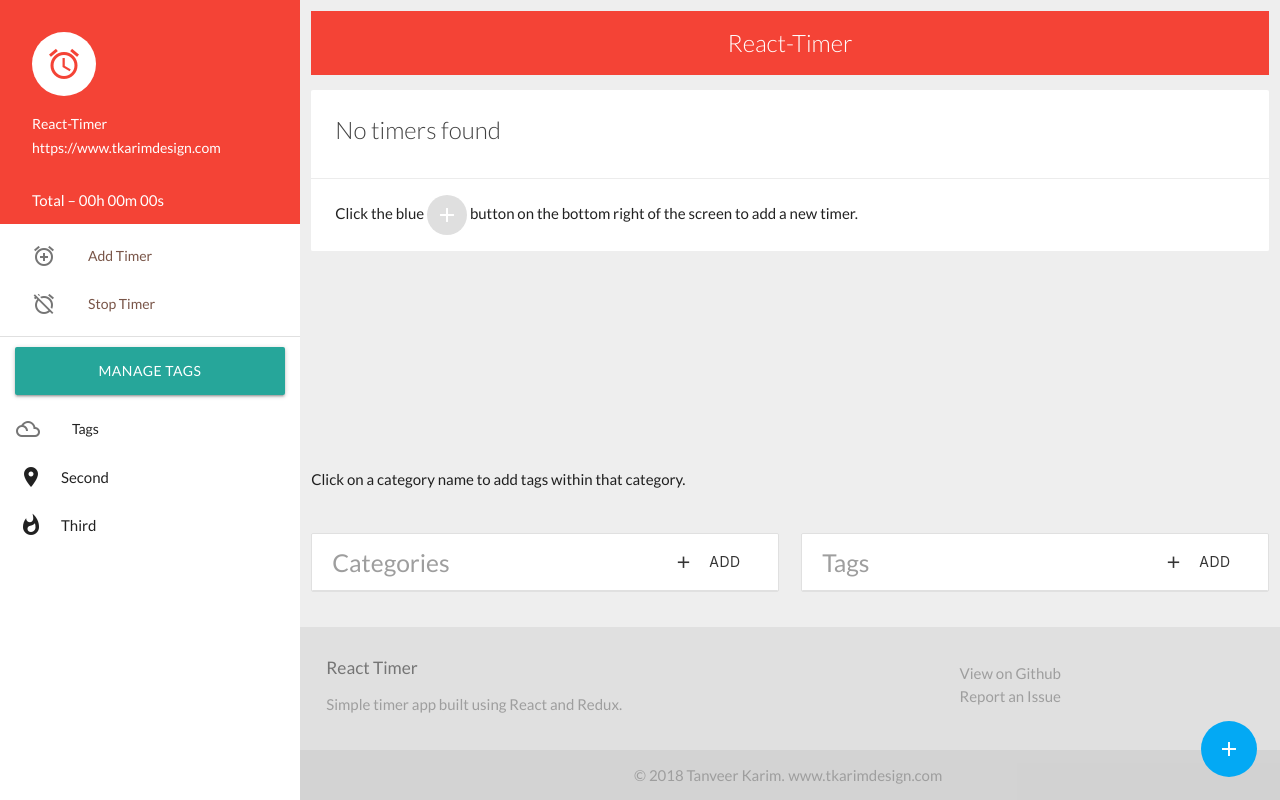
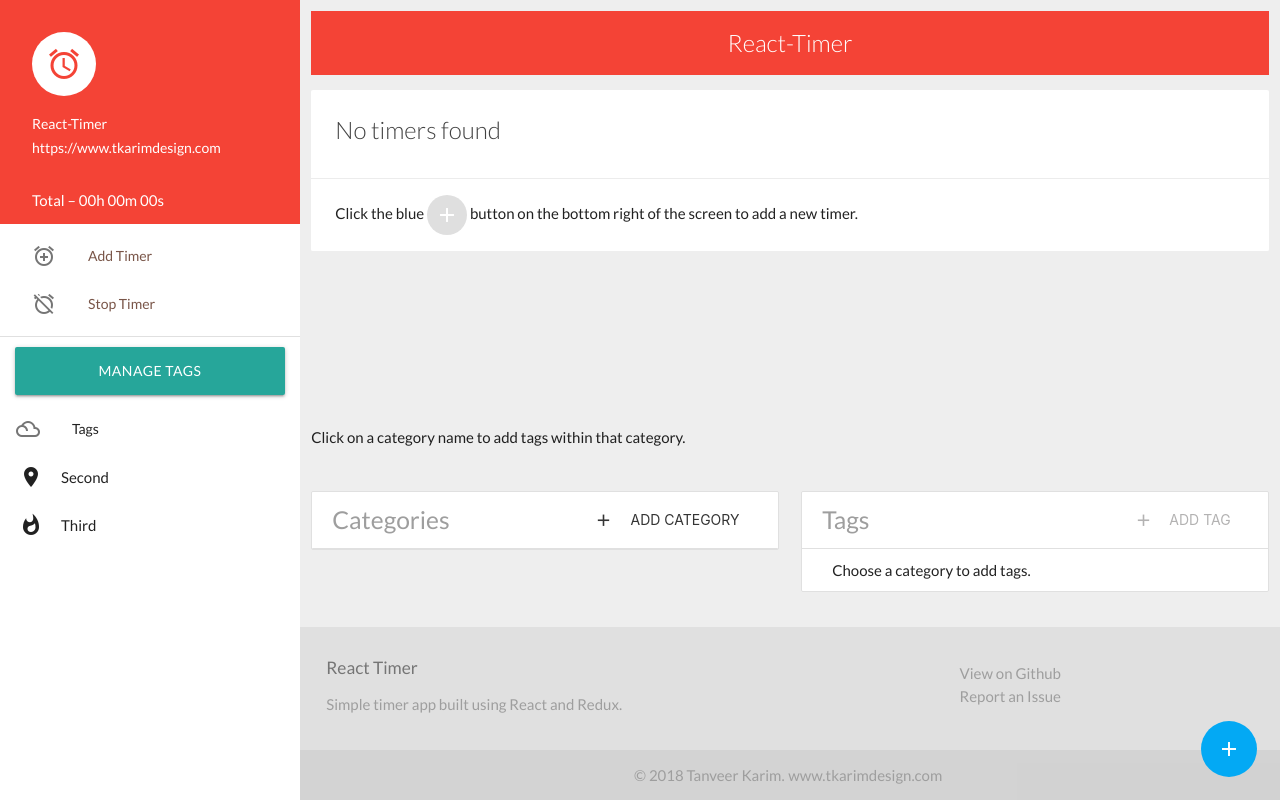
Before and after one commit to tanmancan/simple-tracker, a React (Create React App) app: page / in a window 1280 px wide. Built offline with nearby package versions, Linux system fonts and the light colour scheme.

Commit message:
Added ability to delete and edit category

```diff
--- a/src/components/TagEditor.js
+++ b/src/components/TagEditor.js
@@ -6,7 +6,11 @@ export default class TagEditor extends Component {
     super(props);
     this.handleAddTag = this.handleAddTag.bind(this);
     this.handleAddCategory = this.handleAddCategory.bind(this);
+    this.handleCategoryOnChange = this.handleCategoryOnChange.bind(this);
+    this.handleCategoryEdit = this.handleCategoryEdit.bind(this);
+    this.handleCategoryEditDone = this.handleCategoryEditDone.bind(this);
     this.handleCategorySelection = this.handleCategorySelection.bind(this);
+    this.handleCategoryDeletion = this.handleCategoryDeletion.bind(this);
     this.handleTagOnChange = this.handleTagOnChange.bind(this);
     this.handleTagEdit = this.handleTagEdit.bind(this);
     this.handleTagEditDone = this.handleTagEditDone.bind(this);
@@ -17,7 +21,6 @@ export default class TagEditor extends Component {
   }
 
   handleAddTag(cat) {
-    console.log(rand());
     this.props.onTagAdd({
       name: rand(),
       category: cat
@@ -26,13 +29,47 @@ export default class TagEditor extends Component {
 
   handleAddCategory() {
     this.props.onCategoryAdd({
-      categoryName: rand(),
+      name: rand(),
       id: rand()
     });
   }
 
-  handleCategorySelection(cat) {
-    console.log(cat);
+  handleCategoryOnChange(e) {
+    e.target.value;
+    let name = e.target.value
+    let id = e.target.id.replace('tag-edit-', '');
+    let tagState = {
+      ...this.props.getAllTagsById[id],
+      name
+    }
+    this.setState((state, props) => {
+      props.onTagUpdate({
+        tagState,
+        id
+      });
+      return state;
+    });
+  }
+
+  handleCategoryEdit(e) {
+    e.stopPropagation();
+    let editBtn = e.target.parentNode;
+    console.log(editBtn);
+    let input = editBtn.previousSibling;
+    let name = input.previousSibling;
+    name.classList.add('hide');
+    input.classList.remove('hide');
+    input.style.display = 'inline';
+    input.focus();
+    input.setSelectionRange(0, -1);
+  }
+
+  handleCategoryEditDone(e) {
+    e.target.previousSibling.classList.remove('hide');
+    e.target.classList.add('hide');
+  }
+
+  handleCategorySelection(cat, e) {
     this.setState((state, props) => {
       return {
         currentCategory: cat
@@ -40,8 +77,23 @@ export default class TagEditor extends Component {
     })
   }
 
+  handleCategoryDeletion(id, e) {
+    e.stopPropagation();
+    this.setState((state, props) => {
+      let categoryState = this.props.getAllCategoriesById[id];
+      this.props.onCategoryDelete({
+        categoryState,
+        id
+      });
+
+      return {
+        currentCategory: null
+      }
+    });
+    this.setState({currentCategory: null});
+  }
+
   handleTagOnChange(e) {
-    console.log(e.target.value);
     e.target.value;
     let name = e.target.value
     let id = e.target.id.replace('tag-edit-', '');
@@ -59,18 +111,17 @@ export default class TagEditor extends Component {
   }
 
   handleTagEdit(e) {
-    console.log(e.target);
     let name = e.target;
     let input = name.nextSibling;
     input.classList.remove('hide');
     input.style.display = 'inline';
     input.focus();
     input.setSelectionRange(0, -1);
-    name.style.display = 'none';
+    name.classList.add('hide');
   }
 
   handleTagEditDone(e) {
-    e.target.previousSibling.style.display = 'inline';
+    e.target.previousSibling.classList.remove('hide');
     e.target.classList.add('hide');
   }
 
@@ -81,26 +132,46 @@ export default class TagEditor extends Component {
     });
   }
 
+  selectedClassName(id) {
+  }
+
   buildCategoryList() {
     if (this.props.getAllCategories.length > 0) {
-      let catList = this.props.getAllCategories.map((id, idx) => {
+      return this.props.getAllCategories.map((id, idx) => {
         return (
-          <a href="#currentCat" className="collection-item category"
+          <div className="collection-item category"
             onClick={(e) => this.handleCategorySelection(id, e)}
             id={id}
             key={idx}>
-            {id}
-          </a>
+            <div>
+              <span
+                style={{ textTransform: 'capitalize' }}
+                className="category-name">{this.props.getAllCategoriesById[id].name}</span>
+              <input
+                id={'category-edit-' + id}
+                style={{ width: 'calc(100% - 35px)', height: 'auto' }}
+                className="hide"
+                onBlur={this.handleCategoryEditDone}
+                onChange={this.handleCategoryOnChange}
+                type="text"
+                value={this.props.getAllCategoriesById[id].name} />
+              <a href="#!"
+                onClick={this.handleCategoryEdit}
+                className="secondary-content green-text"><i className="material-icons">edit</i></a>
+              <a href="#!"
+                onClick={(e) => this.handleCategoryDeletion(id, e)}
+                className="secondary-content orange-text"><i className="material-icons">delete</i></a>
+            </div>
+          </div>
         )
       });
-      return catList;
     }
   }
 
   buildTagList(currentCategory) {
     // @TODO: move into its own component to manage state better
     if (this.props.getAllTags.length > 0) {
-      let tagList = this.props.getAllTags
+      return this.props.getAllTags
         .filter(id => this.props.getAllTagsById[id]['category'] === currentCategory)
         .map((id, idx) => {
           return (
@@ -109,6 +180,7 @@ export default class TagEditor extends Component {
               key={idx}>
               <div>
                 <span
+                  style={{textTransform: 'capitalize'}}
                   onClick={this.handleTagEdit}
                   className="tag-name">{this.props.getAllTagsById[id].name}</span>
                 <input
@@ -126,7 +198,6 @@ export default class TagEditor extends Component {
             </div>
           )
         });
-      return tagList;
     }
   }
 
@@ -162,6 +233,14 @@ export default class TagEditor extends Component {
     }
   }
 
+  noTagMessage() {
+    return (
+      <div className="collection-item category">
+        No tags found in this category. Click add tag to create a new one.
+      </div>
+    )
+  }
+
   render() {
     return (
       <div className="tag-editor-form">
@@ -175,9 +254,9 @@ export default class TagEditor extends Component {
             <div className="collection with-header">
               <div className="collection-header row valign-wrapper" style={this.listHeaderStyle()}>
                 <h5 className="grey-text" style={{flex: '1 0 50%',margin:0}}>Categories</h5>
-                <button onClick={this.handleAddCategory} className="btn btn-flat" style={{ flex: '0 0 100px' }}>
+                <button onClick={this.handleAddCategory} className="btn-flat" style={{ flex: '0 0 180px' }}>
                   <i className="material-icons left">add</i>
-                  Add
+                  Add Category
                 </button>
               </div>
               {this.buildCategoryList()}
@@ -187,13 +266,34 @@ export default class TagEditor extends Component {
 
             <div className="collection with-header">
               <div className="collection-header row valign-wrapper" style={this.listHeaderStyle()}>
-                <h5 id="currentCat" className="grey-text" style={{ flex: '1 0 50%', margin: 0 }}>{this.state.currentCategory || ''} Tags</h5>
-                <button onClick={(e) => this.handleAddTag(this.state.currentCategory, e)} className="btn btn-flat" style={{ flex: '0 0 100px' }}>
+                <h5 id="currentCat" className="grey-text" style={{ flex: '1 0 50%', margin: 0 }}>
+                  <span
+                    style={{ textTransform: 'capitalize' }}>
+                    {(this.props.getAllCategoriesById[this.state.currentCategory])
+                      ? this.props.getAllCategoriesById[this.state.currentCategory].name
+                      : ''}
+                  </span> Tags
+                </h5>
+                <button
+                  disabled={(this.state.currentCategory === null)}
+                  onClick={(e) => this.handleAddTag(this.state.currentCategory, e)}
+                  className="btn-flat"
+                  style={{ flex: '0 0 130px' }}>
                   <i className="material-icons left">add</i>
-                  Add
+                  Add Tag
                 </button>
               </div>
-              {this.buildTagList(this.state.currentCategory)}
+              {(this.props.getAllCategoriesById[this.state.currentCategory] && this.props.getAllCategoriesById[this.state.currentCategory].tags.length === 0)
+                ? this.noTagMessage()
+                : this.buildTagList(this.state.currentCategory)}
+
+              {(this.state.currentCategory)
+                ? null
+                : (
+                  <div className="collection-item category">
+                    Choose a category to add tags.
+                  </div>
+                )}
             </div>
           </div>
         </div>
--- a/src/containers/TagManager.js
+++ b/src/containers/TagManager.js
@@ -1,8 +1,8 @@
 import {connect} from 'react-redux';
 import TagUi from '../components/TagUi';
 import TagEditor from '../components/TagEditor'
-import { addTag, updateTag, deleteTag, addCategory } from '../store/actions/tags';
-import { initTag } from '../store/reducers/tags';
+import { addTag, updateTag, deleteTag, addCategory, deleteCategory } from '../store/actions/tags';
+import { initTag, initCategory } from '../store/reducers/tags';
 
 const getAllTagsById = (state) => {
   return state.tagsById;
@@ -52,10 +52,20 @@ const mapTagDispatchToProps = dispatch => {
       dispatch(deleteTag(id))
       window.showToast('Tag Deleted');
     },
-    onCategoryAdd: ({categoryName, id}) => {
-      dispatch(addCategory({ categoryName, id }));
+    onCategoryAdd: ({ name }) => {
+      let uid = +`${Math.floor(Math.random() * 1000)}${+new Date()}`;
+      let id = `category-${uid}`;
+      let categoryState = {
+        ...initCategory,
+        name,
+      }
+      dispatch(addCategory({ categoryState, id }));
       window.showToast('Category Added');
     },
+    onCategoryDelete({categoryState, id}) {
+      dispatch(deleteCategory({ categoryState, id }));
+      window.showToast('Category Deleted');
+    }
   }
 };
 
--- a/src/store/actions/tags.js
+++ b/src/store/actions/tags.js
@@ -16,10 +16,10 @@ export function deleteTag(id) {
   return {type: DELETE_TAG, id}
 }
 
-export function addCategory({categoryName, id}) {
-  return {type: ADD_CATEGORY, categoryName, id}
+export function addCategory({categoryState, id}) {
+  return {type: ADD_CATEGORY, categoryState, id}
 }
 
-export function deleteCategory({categoryName, id}) {
-  return {type: DELETE_CATEGORY, categoryName, id}
+export function deleteCategory({categoryState, id}) {
+  return {type: DELETE_CATEGORY, categoryState, id}
 }
--- a/src/store/reducers/tags.js
+++ b/src/store/reducers/tags.js
@@ -2,7 +2,12 @@ import { ADD_TAG, UPDATE_TAG, DELETE_TAG, ADD_CATEGORY, DELETE_CATEGORY } from '
 
 export const initTag = {
   name: '',
-  category: ''
+  category: '',
+}
+
+export const initCategory = {
+  name: '',
+  tags: []
 }
 
 export const initTagState = {
@@ -47,6 +52,15 @@ function tagsById (state = {}, action) {
       delete state[action.id];
       return state;
     }
+    case DELETE_CATEGORY: {
+      let deletedTags = action.categoryState.tags;
+      deletedTags.map(tagName => {
+        if (state[tagName]) {
+          delete state[tagName];
+        }
+      });
+      return state;
+    }
     default: {
       return state;
     }
@@ -67,6 +81,15 @@ function tags (state = [], action) {
       }
       return state;
     }
+    case DELETE_CATEGORY: {
+      let deletedTags = action.categoryState.tags;
+      deletedTags.map(tagName => {
+        if (state.indexOf(tagName) !== -1) {
+          state.splice(state.indexOf(tagName), 1)
+        }
+      });
+      return state;
+    }
     default: {
       return state;
     }
@@ -75,13 +98,34 @@ function tags (state = [], action) {
 
 function categoriesById(state = {}, action) {
   switch (action.type) {
-    case ADD_CATEGORY: {
+    case ADD_TAG: {
+      let tagCategory = action.tagState.category;
       return {
         ...state,
-        [action.id]: Object.keys(action.categoryName).length > 0
-          ? action.categoryName
-          : 'No Name Given'
+        [tagCategory]: {
+          ...state[tagCategory],
+          tags: [
+            ...state[tagCategory].tags,
+            action.id
+          ]
+        }
       }
+    }
+    case ADD_CATEGORY: {
+      let categoryState = {
+        ...initCategory,
+        ...action.categoryState
+      }
+      return {
+        ...state,
+        [action.id]: Object.keys(action.categoryState).length > 0
+          ? categoryState
+          : initCategory
+      }
+    }
+    case DELETE_CATEGORY: {
+      delete state[action.id];
+      return state;
     }
     default: {
       return state;
@@ -97,6 +141,12 @@ function categories(state = [], action) {
         action.id
       ];
     }
+    case DELETE_CATEGORY: {
+      if (state.indexOf(action.id) !== -1) {
+        state.splice(state.indexOf(action.id), 1)
+      }
+      return state;
+    }
     default: {
       return state;
     }
```
